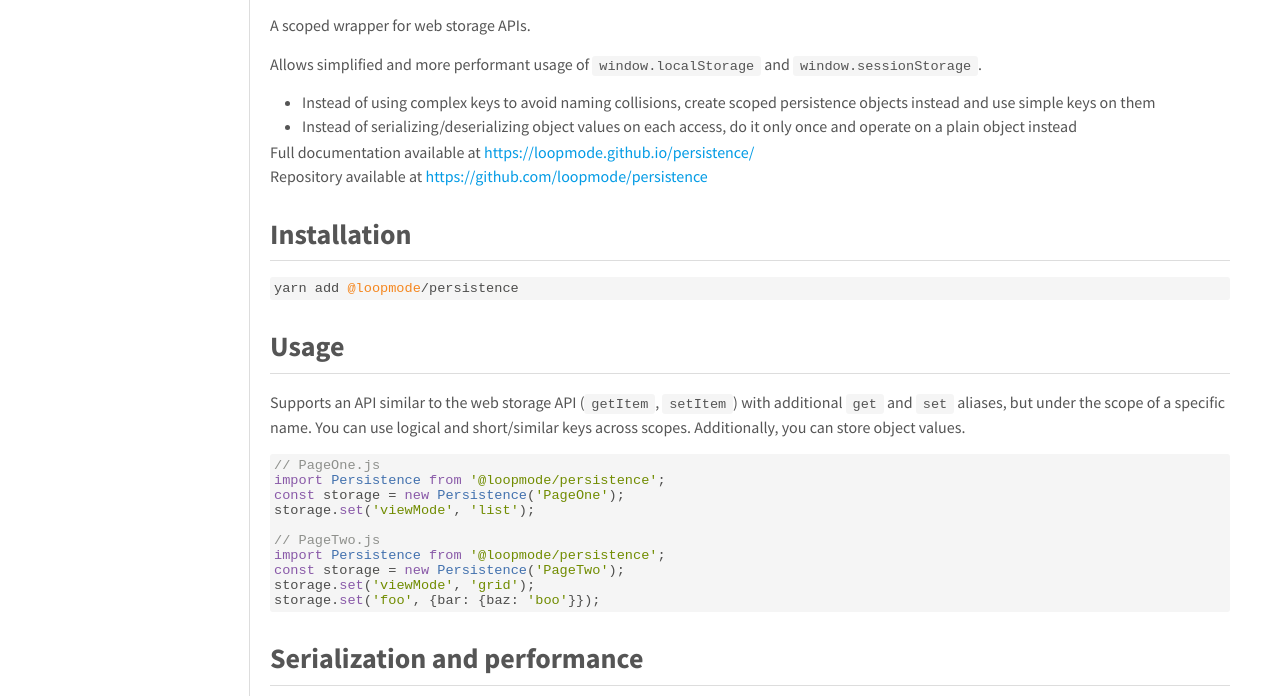
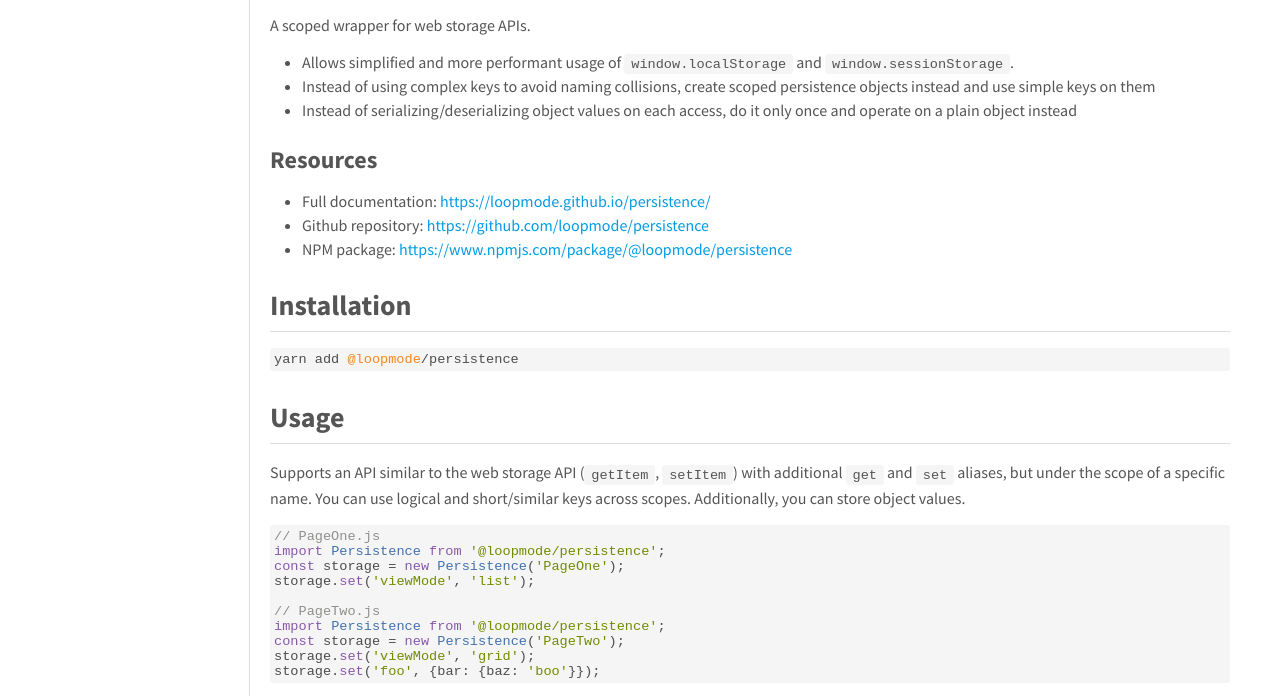
Before and after one commit to loopmode/persistence, a website: page docs/index.html in a window 1280 px wide. Shown: the part 104-800 px from the top of the page. Drawn offline with Linux system fonts and the light colour scheme.

Commit message:
update docs

```diff
--- a/docs/index.html
+++ b/docs/index.html
@@ -39,12 +39,17 @@
 
 <div class="content" data-ice="content"><div data-ice="index" class="github-markdown"><h1 id="-loopmode-persistence">@loopmode/persistence</h1>
 <p>A scoped wrapper for web storage APIs.</p>
-<p>Allows simplified and more performant usage of <code>window.localStorage</code> and <code>window.sessionStorage</code>.  </p>
 <ul>
+<li>Allows simplified and more performant usage of <code>window.localStorage</code> and <code>window.sessionStorage</code>.  </li>
 <li>Instead of using complex keys to avoid naming collisions, create scoped persistence objects instead and use simple keys on them</li>
 <li>Instead of serializing/deserializing object values on each access, do it only once and operate on a plain object instead</li>
 </ul>
-<p>Full documentation available at <a href="https://loopmode.github.io/persistence/">https://loopmode.github.io/persistence/</a><br>Repository available at <a href="https://github.com/loopmode/persistence">https://github.com/loopmode/persistence</a>  </p>
+<h3 id="resources">Resources</h3>
+<ul>
+<li>Full documentation: <a href="https://loopmode.github.io/persistence/">https://loopmode.github.io/persistence/</a>  </li>
+<li>Github repository: <a href="https://github.com/loopmode/persistence">https://github.com/loopmode/persistence</a>  </li>
+<li>NPM package: <a href="https://www.npmjs.com/package/@loopmode/persistence">https://www.npmjs.com/package/@loopmode/persistence</a>  </li>
+</ul>
 <h2 id="installation">Installation</h2>
 <pre><code class="lang-javascript"><code class="source-code prettyprint">yarn add @loopmode/persistence</code>
 </code></pre>
--- a/docs/package.json
+++ b/docs/package.json
@@ -1,6 +1,6 @@
 {
   "name": "@loopmode/persistence",
-  "version": "0.1.1",
+  "version": "0.1.2",
   "main": "lib/index.js",
   "license": "MIT",
   "scripts": {
--- a/package.json
+++ b/package.json
@@ -1,6 +1,6 @@
 {
   "name": "@loopmode/persistence",
-  "version": "0.1.1",
+  "version": "0.1.2",
   "main": "lib/index.js",
   "license": "MIT",
   "scripts": {
```
Also changed, not shown: README.md.
